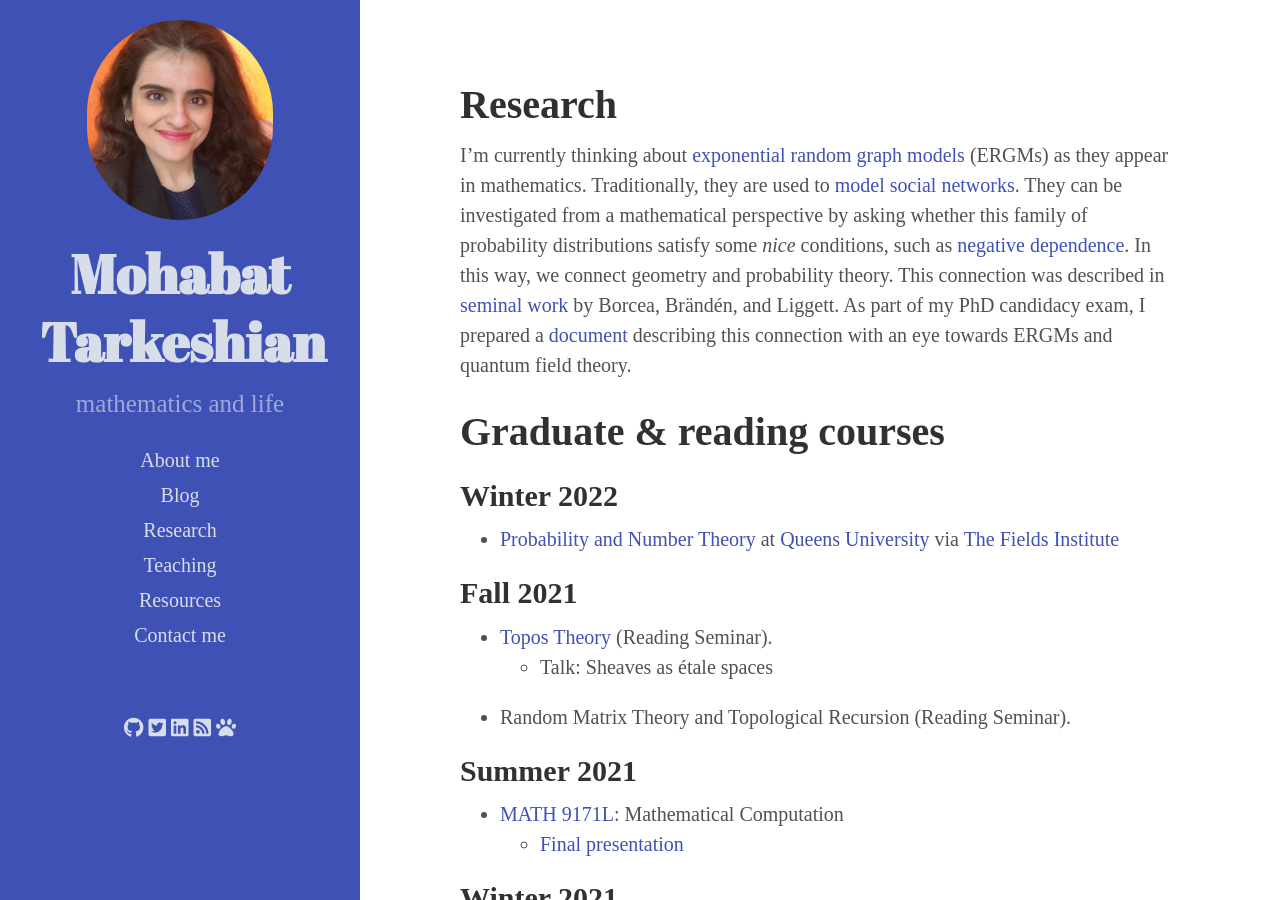
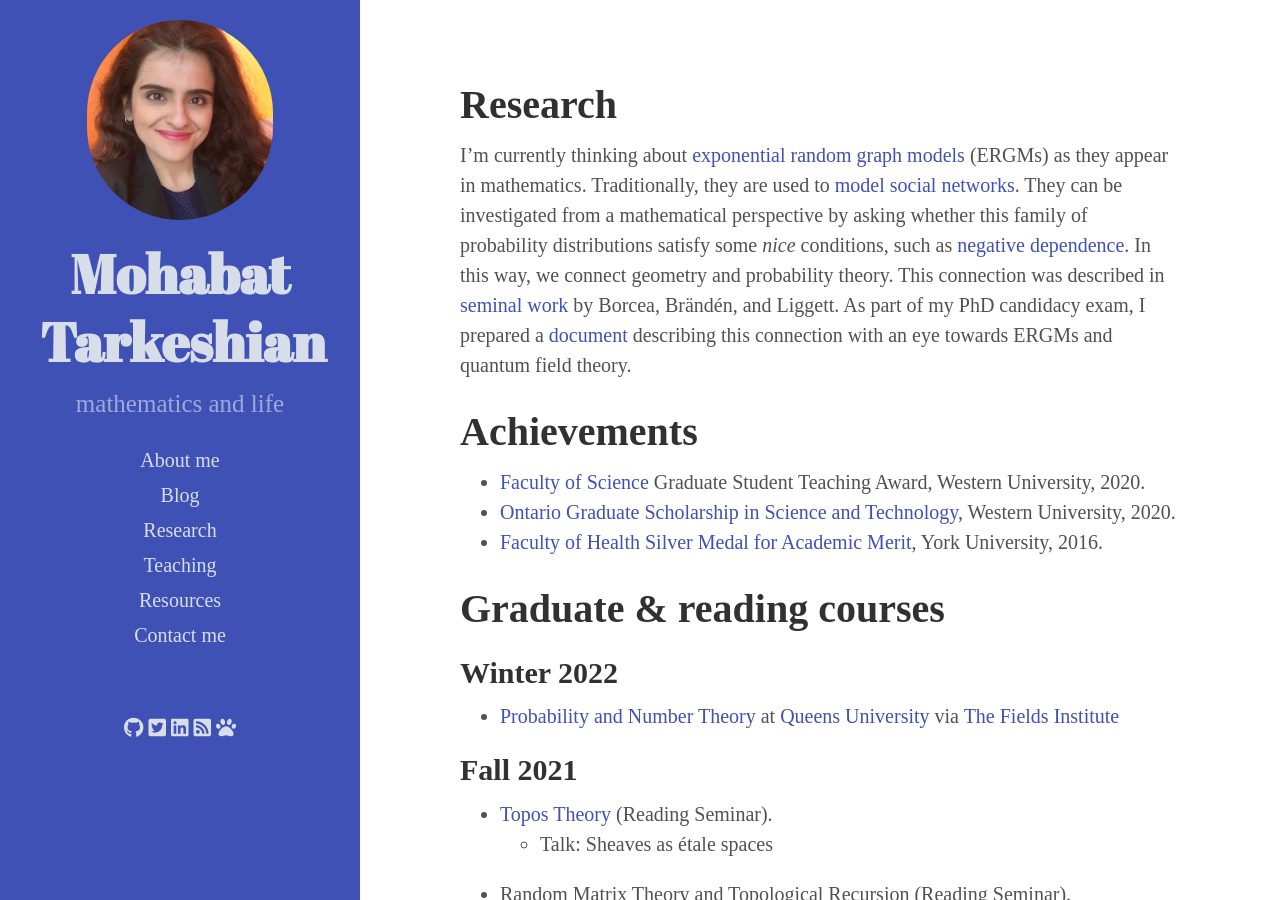
Before and after one commit to mohabatt/mohabatt.github.io, a Jekyll site: the page built from research.md, in a window 1280 px wide and 900 px high. Built offline with Jekyll 4.4.1, drawn with Linux system fonts in a browser that asks for light colours; nearby versions of some CDN libraries.

Commit message:
added achievements

```diff
--- a/research.md
+++ b/research.md
@@ -5,6 +5,11 @@ usemathjax: true
 ---
 
 I'm currently thinking about [exponential random graph models](https://en.wikipedia.org/wiki/Exponential_family_random_graph_models) (ERGMs) as they appear in mathematics. Traditionally, they are used to [model social networks](https://ranger.uta.edu/~chqding/cse5301/classPapers/ExponentialRandomGraph.pdf). They can be investigated from a mathematical perspective by asking whether this family of probability distributions satisfy some *nice* conditions, such as [negative dependence](https://arxiv.org/abs/math/0404095). In this way, we connect geometry and probability theory. This connection was described in [seminal work](https://arxiv.org/abs/0707.2340) by Borcea, Brändén, and Liggett. As part of my PhD candidacy exam, I prepared a [document](/files/random graphs-markov-bernoulli-exponential.pdf) describing this connection with an eye towards ERGMs and quantum field theory.
+
+# Achievements
+- [Faculty of Science](https://www.uwo.ca/sci/) Graduate Student Teaching Award, Western University, 2020.
+- [Ontario Graduate Scholarship in Science and Technology](https://grad.uwo.ca/finances/external_funding/ogs.html), Western University, 2020.
+- [Faculty of Health Silver Medal for Academic Merit](https://www.yorku.ca/health/scholarships-awards/faculty-of-health-gold-and-silver-medals/), York University, 2016.
 
 # Graduate & reading courses
 ## Winter 2022
```
Also changed, not shown: teaching.md (line endings or trailing spaces).
